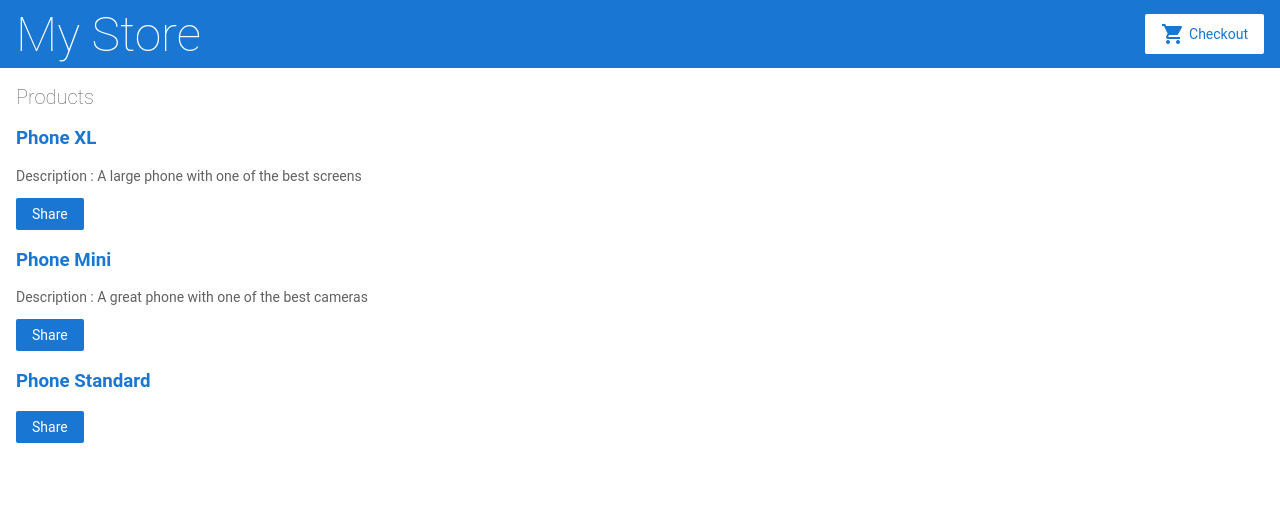
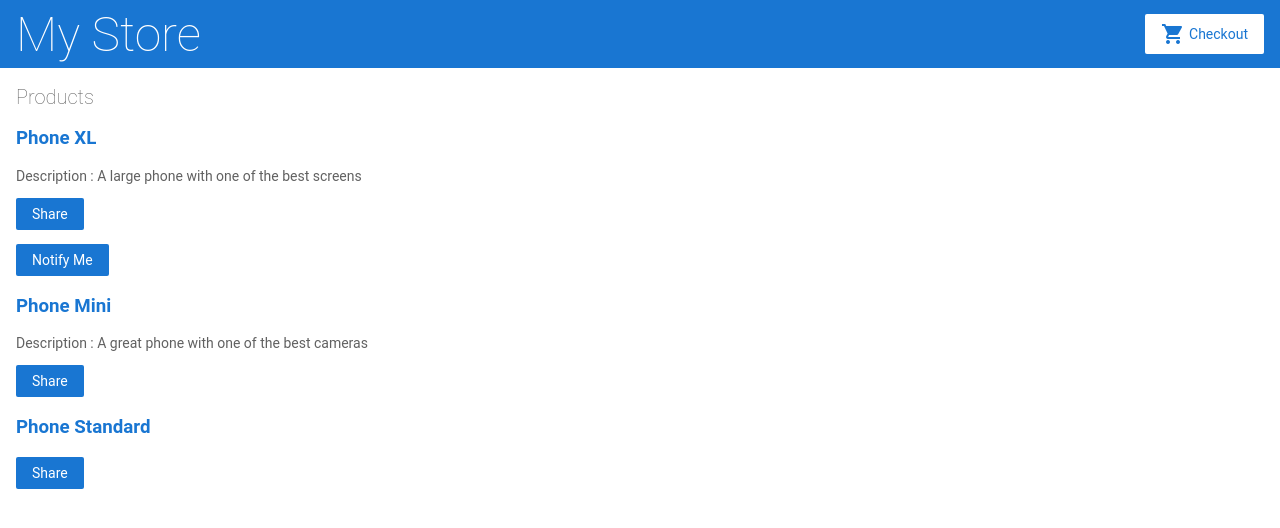
Before and after one commit to MercyCourtesy/angular-yyva5k, an Angular app: page / in a window 1280 px wide. Shown: the top 528 px of the page. Built offline with nearby package versions, Linux system fonts and the light colour scheme.

Commit message:
5 files modified, 3 added

```diff
--- a/src/app/product-alerts/product-alerts.component.html
+++ b/src/app/product-alerts/product-alerts.component.html
@@ -1,3 +1,3 @@
-<p *ngIf="product.price > 500">
-  <button>Notify Me</button>
+<p *ngIf="product.price > 700">
+  <button (click)="notify.emit()">Notify Me</button>
 </p>
--- /dev/null
+++ b/src/app/product-details/product-details.component.html
@@ -0,0 +1,8 @@
+<h2>Product Details</h2>
+
+<div *ngIf="product">
+  <h3>{{ product.name }}</h3>
+  <h4>{{ product.price | currency }}</h4>
+  <p>{{ product.description }}</p>
+
+</div>
--- /dev/null
+++ b/src/app/product-details/product-details.component.ts
@@ -0,0 +1,25 @@
+import { Component, OnInit } from '@angular/core';
+import { ActivatedRoute } from '@angular/router';
+
+import { products } from '../products';
+@Component({
+  selector: 'app-product-details',
+  templateUrl: './product-details.component.html',
+  styleUrls: ['./product-details.component.css']
+})
+export class ProductDetailsComponent implements OnInit { product;
+
+  constructor(
+    private route: ActivatedRoute,
+  ){
+  }
+
+  ngOnInit() {
+  // First get the product id from the current route.
+  const routeParams = this.route.snapshot.paramMap;
+  const productIdFromRoute = Number(routeParams.get('productId'));
+
+  // Find the product that correspond with the id provided in route.
+  this.product = products.find(product => product.id === productIdFromRoute);
+}
+}
--- a/src/app/product-list/product-list.component.html
+++ b/src/app/product-list/product-list.component.html
@@ -1,17 +1,21 @@
 <h2>Products</h2>
 
 <div *ngFor="let product of products">
-   <!-- <h1> {{product.name}}</h1> -->
-   <h3>
-    <a [title]="product.name + ' details'">
+  <!-- <h1> {{product.name}}</h1> -->
+  <h3>
+    <a [title]="product.name + ' details'" [routerLink]="['/products', product.id]">
       {{ product.name }}
     </a>
   </h3>
-  <p *ngIf ="product.description">
+  <!-- . . . -->
+  <p *ngIf="product.description">
     Description : {{product.description}}
-    </p>
-    <button (click) = "share()">Share</button>
-  </div>
+  </p>
+  <button (click) = "share()">Share</button>
+  <app-product-alerts [product]="product" (notify)="onNotify()">
+
+  </app-product-alerts>
+</div>
 
 <!--
 Copyright Google LLC. All Rights Reserved.
--- a/src/app/product-list/product-list.component.ts
+++ b/src/app/product-list/product-list.component.ts
@@ -13,8 +13,10 @@ export class ProductListComponent {
   share() {
     window.alert('The product has been shared!');
   }
+  onNotify() {
+    window.alert('You will be notified when this product goes on sale.');
+  }
 }
-
 
 /*
 Copyright Google LLC. All Rights Reserved.
```
Also changed, not shown: src/app/app.module.ts (+7 -7 lines), src/app/product-alerts/product-alerts.component.ts (+4 -3 lines), src/app/product-details/product-details.component.css (added).
